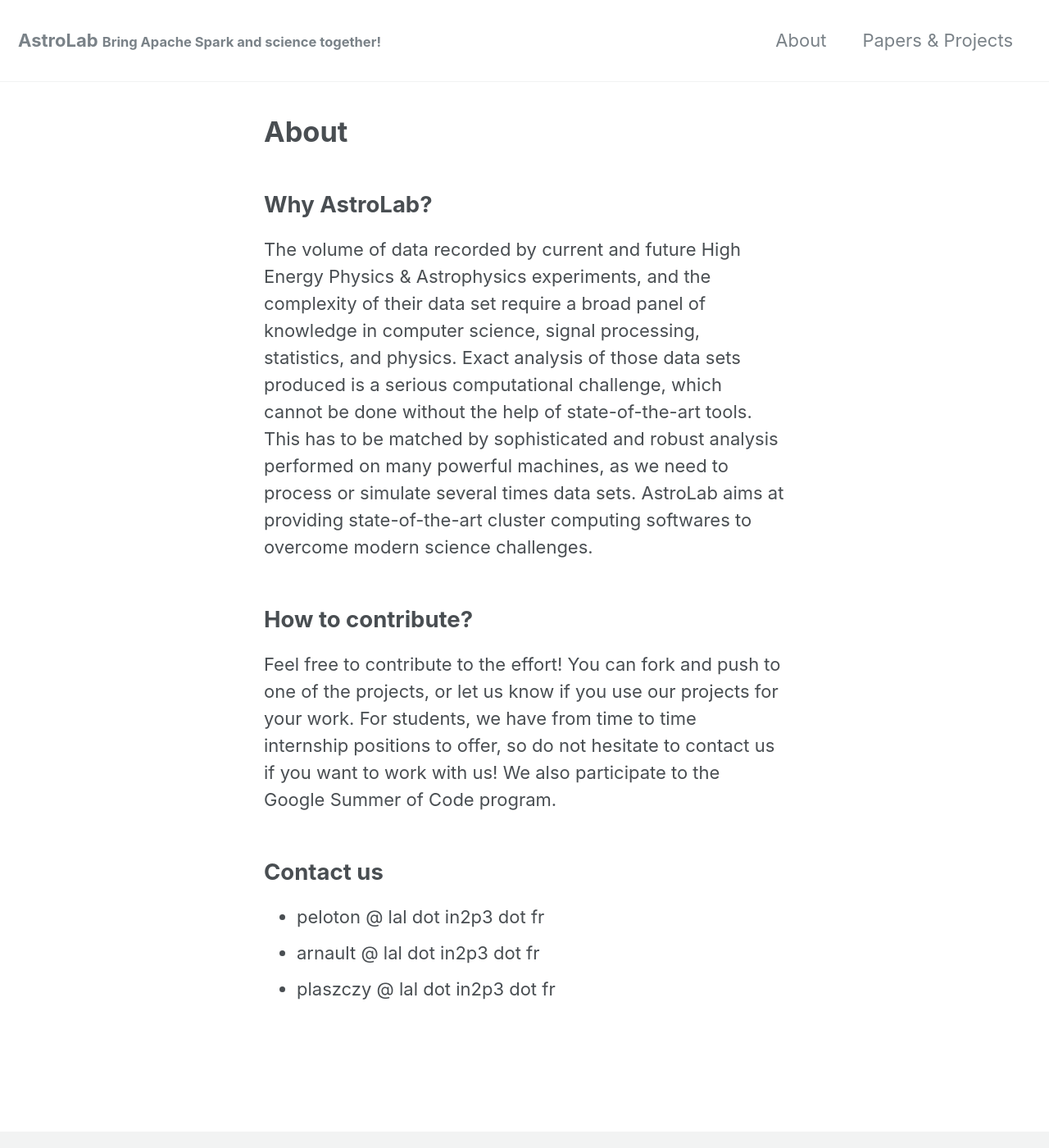
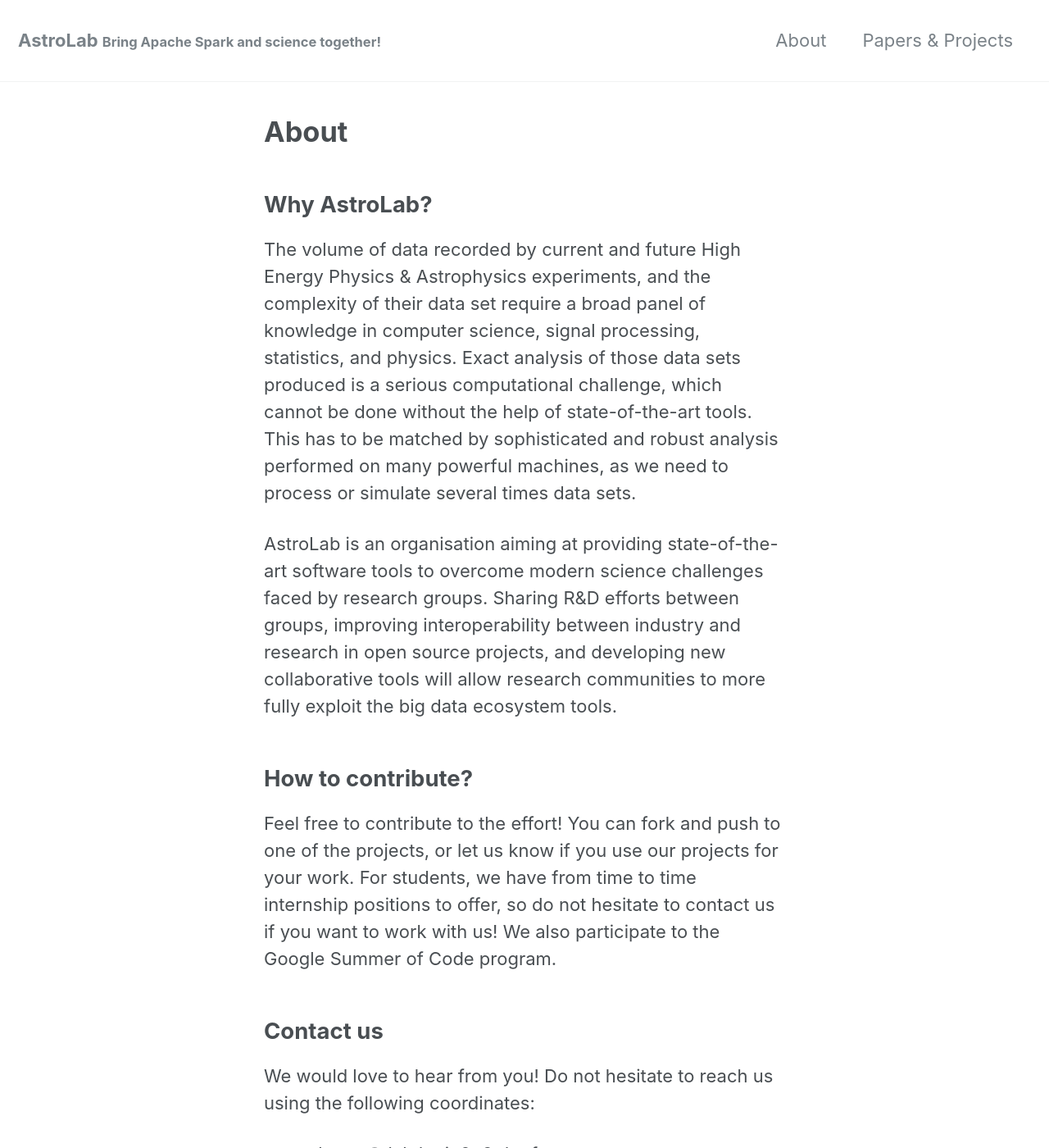
Before and after one commit to astrolabsoftware/astrolabsoftware.github.io, a Jekyll site: the page built from about.md, in a window 1280 px wide and 1400 px high. Shown: the whole window at 82% size. Built offline with Jekyll 4.4.1, drawn with Linux system fonts in a browser that asks for light colours; nearby versions of some CDN libraries.

Commit message:
Update the about section

```diff
--- a/about.md
+++ b/about.md
@@ -15,7 +15,9 @@ Exact analysis of those data sets produced is a serious computational challenge,
 which cannot be done without the help of state-of-the-art tools.
 This has to be matched by sophisticated and robust analysis performed on many
 powerful machines, as we need to process or simulate several times data sets.
-AstroLab aims at providing state-of-the-art cluster computing softwares to overcome modern science challenges.
+
+AstroLab is an organisation aiming at providing state-of-the-art software tools to overcome modern science challenges faced by research groups.
+Sharing R&D efforts between groups, improving interoperability between industry and research in open source projects, and developing new collaborative tools will allow research communities to more fully exploit the big data ecosystem tools.
 
 ## How to contribute?
 
@@ -24,6 +26,8 @@ We also participate to the Google Summer of Code program.
 
 ## Contact us
 
+We would love to hear from you! Do not hesitate to reach us using the following coordinates:
+
 * peloton @ lal dot in2p3 dot fr
 * arnault @ lal dot in2p3 dot fr
 * plaszczy @ lal dot in2p3 dot fr
```
